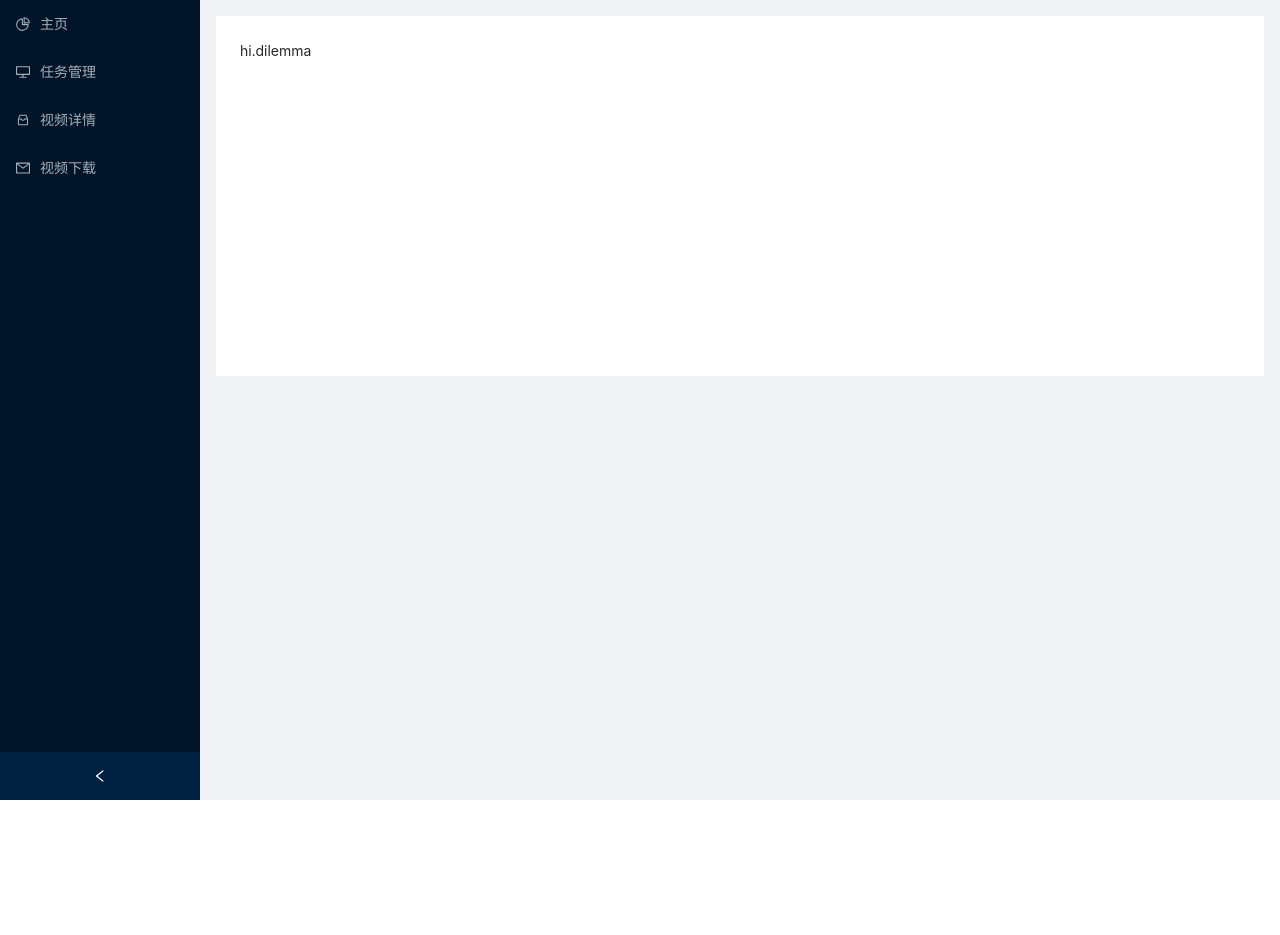
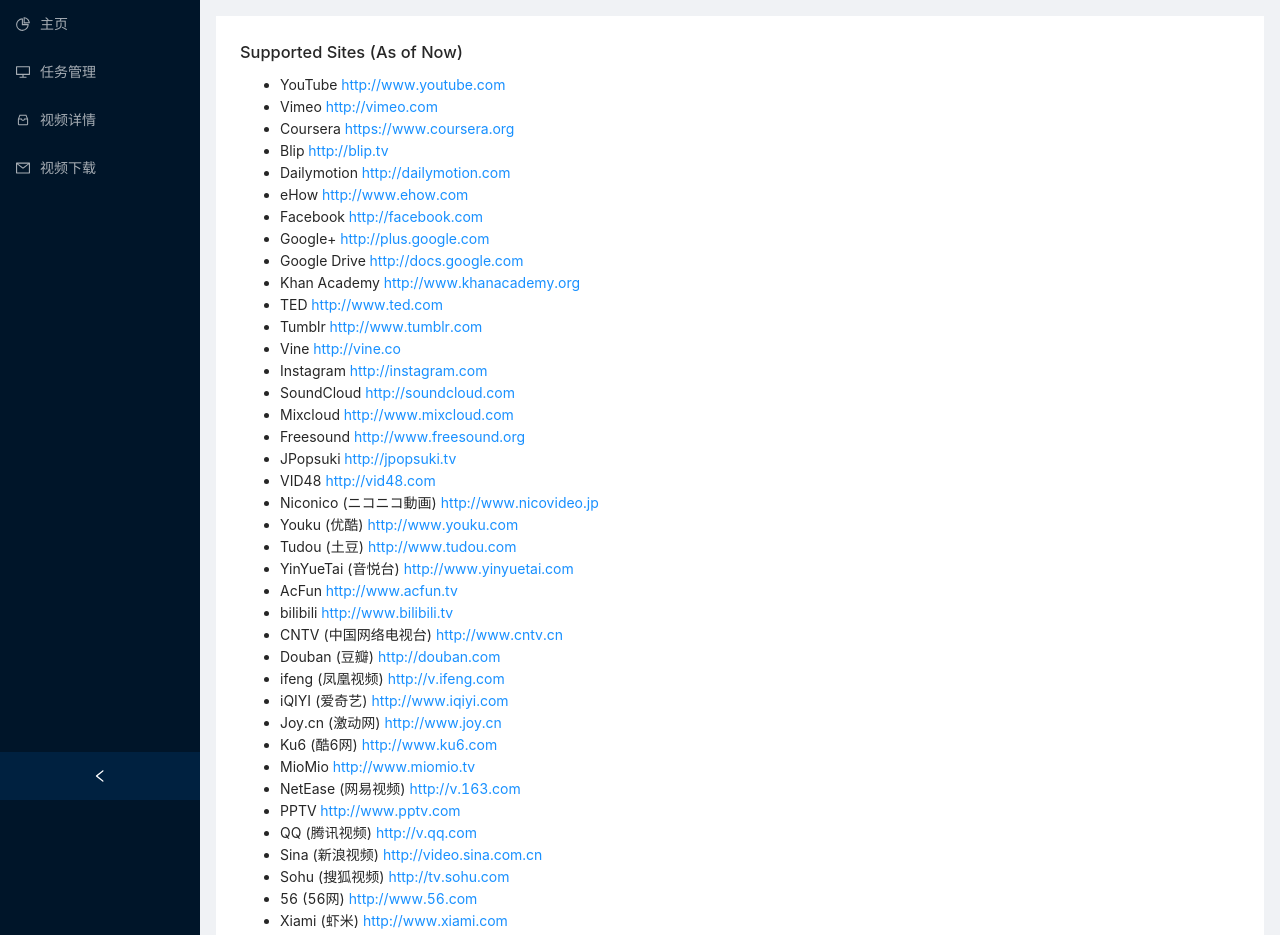
Before and after one commit to Jourmey/dilemma-vue3, a Vue app: page /homepage in a window 1280 px wide. Shown: the top 935 px of the page. Before the commit the page ends 800 px from the top, so only its background shows below. Built offline with nearby package versions, Linux system fonts and the light colour scheme.

Commit message:
add homepage

```diff
--- a/src/api/api.ts
+++ b/src/api/api.ts
@@ -1,10 +1,10 @@
 import axios, { AxiosResponse } from "axios";
 
-export const BaseUrl = "http://jourmey.top"
+export const BaseUrl = "http://170.106.168.16"
 // export const BaseUrl = "dilemma"
 
 const instance = axios.create({
-    baseURL: "http://dilemma",
+    baseURL: "http://170.106.168.16:8081",//服务名
     timeout: 3000,
     headers: { 'content-type': 'application/json' }
 });
@@ -66,6 +66,7 @@
     container: string;      // 类型:mp4
     quality: string;        // 质量:流畅 360P
     size: number;           // 任务大小
+    size2: string;          // 前端扩充字段
     status: number;         // 任务状态 0未处理 1处理中 2获取信息 3获取失败
     create_time: string;    // 创建时间
     update_time: string;    // 修改时间
@@ -99,5 +100,4 @@
 
 export async function postViedoDownload(req: VideoDownloadReq): Promise<AxiosResponse<Response>> {
     return instance.post("/video/download", req)
-    // return instance2.post("/online/getCoursewareByCourseId", req)
 }
--- a/src/views/homepage.vue
+++ b/src/views/homepage.vue
@@ -1,5 +1,192 @@
 <template>
-  hi.dilemma
+  <div id="features">
+    <h3 id="supported-sites-as-of-now">
+      <span class="section-subtitle">Supported Sites (As of Now)</span>
+    </h3>
+    <ul>
+      <li>
+        YouTube
+        <a href="http://www.youtube.com" rel="nofollow"
+          >http://www.youtube.com</a>
+      </li>
+      <li>
+        Vimeo <a href="http://vimeo.com" rel="nofollow">http://vimeo.com</a>
+      </li>
+      <li>
+        Coursera
+        <a href="https://www.coursera.org" rel="nofollow"
+          >https://www.coursera.org</a>
+      </li>
+      <li>Blip <a href="http://blip.tv" rel="nofollow">http://blip.tv</a></li>
+      <li>
+        Dailymotion
+        <a href="http://dailymotion.com" rel="nofollow"
+          >http://dailymotion.com</a>
+      </li>
+      <li>
+        eHow
+        <a href="http://www.ehow.com" rel="nofollow">http://www.ehow.com</a>
+      </li>
+      <li>
+        Facebook
+        <a href="http://facebook.com" rel="nofollow">http://facebook.com</a>
+      </li>
+      <li>
+        Google+
+        <a href="http://plus.google.com" rel="nofollow"
+          >http://plus.google.com</a>
+      </li>
+      <li>
+        Google Drive
+        <a href="http://docs.google.com" rel="nofollow"
+          >http://docs.google.com</a>
+      </li>
+      <li>
+        Khan Academy
+        <a href="http://www.khanacademy.org" rel="nofollow"
+          >http://www.khanacademy.org</a>
+      </li>
+      <li>
+        TED <a href="http://www.ted.com" rel="nofollow">http://www.ted.com</a>
+      </li>
+      <li>
+        Tumblr
+        <a href="http://www.tumblr.com" rel="nofollow">http://www.tumblr.com</a>
+      </li>
+      <li>Vine <a href="http://vine.co" rel="nofollow">http://vine.co</a></li>
+      <li>
+        Instagram
+        <a href="http://instagram.com" rel="nofollow">http://instagram.com</a>
+      </li>
+      <li>
+        SoundCloud
+        <a href="http://soundcloud.com" rel="nofollow">http://soundcloud.com</a>
+      </li>
+      <li>
+        Mixcloud
+        <a href="http://www.mixcloud.com" rel="nofollow"
+          >http://www.mixcloud.com</a>
+      </li>
+      <li>
+        Freesound
+        <a href="http://www.freesound.org" rel="nofollow"
+          >http://www.freesound.org</a>
+      </li>
+      <li>
+        JPopsuki
+        <a href="http://jpopsuki.tv" rel="nofollow">http://jpopsuki.tv</a>
+      </li>
+      <li>
+        VID48 <a href="http://vid48.com" rel="nofollow">http://vid48.com</a>
+      </li>
+      <li>
+        Niconico (ニコニコ動画)
+        <a href="http://www.nicovideo.jp" rel="nofollow"
+          >http://www.nicovideo.jp</a>
+      </li>
+      <li>
+        Youku (优酷)
+        <a href="http://www.youku.com" rel="nofollow">http://www.youku.com</a>
+      </li>
+      <li>
+        Tudou (土豆)
+        <a href="http://www.tudou.com" rel="nofollow">http://www.tudou.com</a>
+      </li>
+      <li>
+        YinYueTai (音悦台)
+        <a href="http://www.yinyuetai.com" rel="nofollow"
+          >http://www.yinyuetai.com</a>
+      </li>
+      <li>
+        AcFun
+        <a href="http://www.acfun.tv" rel="nofollow">http://www.acfun.tv</a>
+      </li>
+      <li>
+        bilibili
+        <a href="http://www.bilibili.tv" rel="nofollow"
+          >http://www.bilibili.tv</a>
+      </li>
+      <li>
+        CNTV (中国网络电视台)
+        <a href="http://www.cntv.cn" rel="nofollow">http://www.cntv.cn</a>
+      </li>
+      <li>
+        Douban (豆瓣)
+        <a href="http://douban.com" rel="nofollow">http://douban.com</a>
+      </li>
+      <li>
+        ifeng (凤凰视频)
+        <a href="http://v.ifeng.com" rel="nofollow">http://v.ifeng.com</a>
+      </li>
+      <li>
+        iQIYI (爱奇艺)
+        <a href="http://www.iqiyi.com" rel="nofollow">http://www.iqiyi.com</a>
+      </li>
+      <li>
+        Joy.cn (激动网)
+        <a href="http://www.joy.cn" rel="nofollow">http://www.joy.cn</a>
+      </li>
+      <li>
+        Ku6 (酷6网)
+        <a href="http://www.ku6.com" rel="nofollow">http://www.ku6.com</a>
+      </li>
+      <li>
+        MioMio
+        <a href="http://www.miomio.tv" rel="nofollow">http://www.miomio.tv</a>
+      </li>
+      <li>
+        NetEase (网易视频)
+        <a href="http://v.163.com" rel="nofollow">http://v.163.com</a>
+      </li>
+      <li>
+        PPTV
+        <a href="http://www.pptv.com" rel="nofollow">http://www.pptv.com</a>
+      </li>
+      <li>
+        QQ (腾讯视频)
+        <a href="http://v.qq.com" rel="nofollow">http://v.qq.com</a>
+      </li>
+      <li>
+        Sina (新浪视频)
+        <a href="http://video.sina.com.cn" rel="nofollow"
+          >http://video.sina.com.cn</a>
+      </li>
+      <li>
+        Sohu (搜狐视频)
+        <a href="http://tv.sohu.com" rel="nofollow">http://tv.sohu.com</a>
+      </li>
+      <li>
+        56 (56网)
+        <a href="http://www.56.com" rel="nofollow">http://www.56.com</a>
+      </li>
+      <li>
+        Xiami (虾米)
+        <a href="http://www.xiami.com" rel="nofollow">http://www.xiami.com</a>
+      </li>
+      <li>
+        5sing
+        <a href="http://www.5sing.com" rel="nofollow">http://www.5sing.com</a>
+      </li>
+      <li>
+        Baidu Music (百度音乐)
+        <a href="http://music.baidu.com" rel="nofollow"
+          >http://music.baidu.com</a>
+      </li>
+      <li>
+        Baidu Wangpan (百度网盘)
+        <a href="http://pan.baidu.com" rel="nofollow">http://pan.baidu.com</a>
+      </li>
+      <li>
+        SongTaste
+        <a href="http://www.songtaste.com" rel="nofollow"
+          >http://www.songtaste.com</a>
+      </li>
+      <li>
+        Alive.in.th
+        <a href="http://alive.in.th" rel="nofollow">http://alive.in.th</a>
+      </li>
+    </ul>
+  </div>
 </template>
 
 <script>
--- a/src/views/taskinfo.vue
+++ b/src/views/taskinfo.vue
@@ -32,7 +32,7 @@
   { title: "TASKID", dataIndex: "task_id" },
   { title: "CONTAINER", dataIndex: "container" },
   { title: "QUALITY", dataIndex: "quality" },
-  { title: "SIZE", dataIndex: "size" },
+  { title: "SIZE", dataIndex: "size2" },
   { title: "STATUS", dataIndex: "status" },
   {
     title: "ACTION",
@@ -58,6 +58,12 @@
     page_no: 0,
   };
   const res = await getTaskinfo(req);
+
+  for (let i = 0; i < res.data.result.length; i++) {
+    // 转换大小
+    res.data.result[i].size2 = FileSize(res.data.result[i].size);
+  }
+
   data.value = res.data.result;
 };
 
@@ -67,6 +73,25 @@
   };
   const res = await postViedoDownload(req);
 };
+
+function FileSize(size: number) {
+  if (size == 0) {
+    return "0 Bytes";
+  }
+  let sizename = [
+    " Bytes",
+    " KB",
+    " MB",
+    " GB",
+    " TB",
+    " PB",
+    " EB",
+    " ZB",
+    " YB",
+  ];
+  let i = Math.floor(Math.log(size) / Math.log(1024));
+  return (size / Math.pow(1024, i)).toPrecision(3) + sizename[i];
+}
 
 export default defineComponent({
   name: "taskinfo",
```
Also changed, not shown: 1 other file (tests, documents, lock files or other folders).
